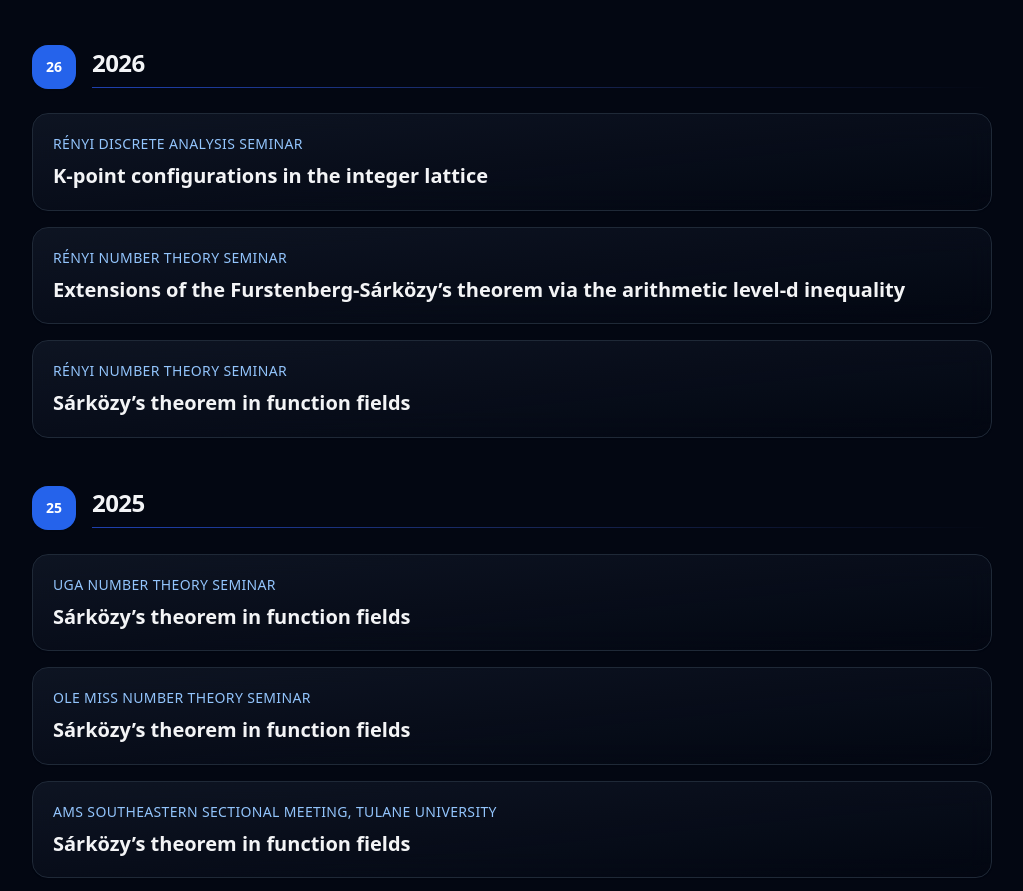
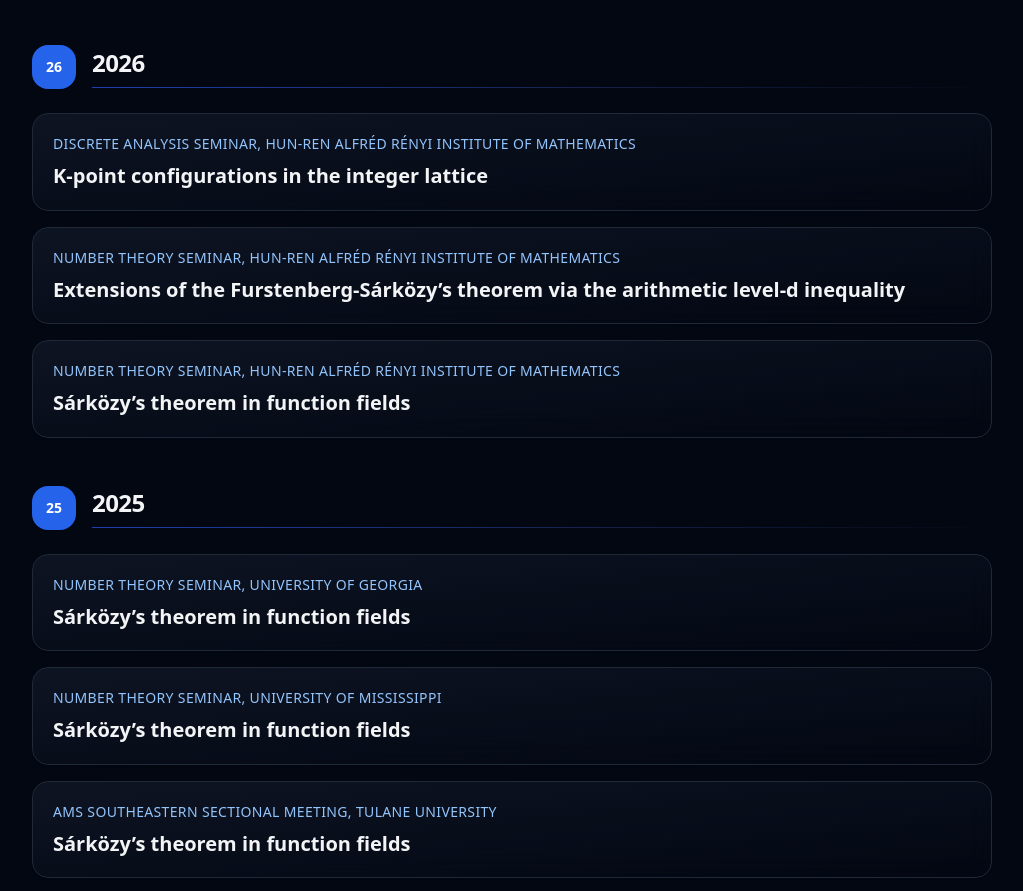
Before and after one commit to lottan18/andrewlott.github.io, a plain HTML site: page talks.html in a window 1280 px wide. Shown: the part 302-1193 px from the top of the page, without its empty margins (128-1151 px from the left). Drawn offline with nearby package versions, Linux system fonts and the light colour scheme.

Commit message:
Update talks.html

```diff
--- a/talks.html
+++ b/talks.html
@@ -115,7 +115,7 @@
         <div class="mt-6 grid gap-4">
           <article class="glass-card rounded-2xl border border-gray-200 dark:border-gray-800 p-5 shadow-sm">
             <p class="text-sm font-medium uppercase tracking-wide text-blue-700 dark:text-blue-300">
-              Rényi Discrete Analysis Seminar
+               Discrete Analysis Seminar, HUN-REN Alfréd Rényi Institute of Mathematics
             </p>
             <h3 class="mt-2 text-xl font-semibold leading-snug">
               K-point configurations in the integer lattice
@@ -124,7 +124,7 @@
 
           <article class="glass-card rounded-2xl border border-gray-200 dark:border-gray-800 p-5 shadow-sm">
             <p class="text-sm font-medium uppercase tracking-wide text-blue-700 dark:text-blue-300">
-              Rényi Number Theory Seminar
+              Number Theory Seminar, HUN-REN Alfréd Rényi Institute of Mathematics
             </p>
             <h3 class="mt-2 text-xl font-semibold leading-snug">
               Extensions of the Furstenberg-Sárközy’s theorem via the arithmetic level-d inequality
@@ -133,7 +133,7 @@
 
           <article class="glass-card rounded-2xl border border-gray-200 dark:border-gray-800 p-5 shadow-sm">
             <p class="text-sm font-medium uppercase tracking-wide text-blue-700 dark:text-blue-300">
-              Rényi Number Theory Seminar
+              Number Theory Seminar, HUN-REN Alfréd Rényi Institute of Mathematics
             </p>
             <h3 class="mt-2 text-xl font-semibold leading-snug">
               Sárközy’s theorem in function fields
@@ -157,7 +157,7 @@
         <div class="mt-6 grid gap-4">
           <article class="glass-card rounded-2xl border border-gray-200 dark:border-gray-800 p-5 shadow-sm">
             <p class="text-sm font-medium uppercase tracking-wide text-blue-700 dark:text-blue-300">
-              UGA Number Theory Seminar
+              Number theory seminar, University of Georgia
             </p>
             <h3 class="mt-2 text-xl font-semibold leading-snug">
               Sárközy’s theorem in function fields
@@ -166,7 +166,7 @@
 
           <article class="glass-card rounded-2xl border border-gray-200 dark:border-gray-800 p-5 shadow-sm">
             <p class="text-sm font-medium uppercase tracking-wide text-blue-700 dark:text-blue-300">
-              Ole Miss Number Theory Seminar
+              Number Theory Seminar, University of Mississippi
             </p>
             <h3 class="mt-2 text-xl font-semibold leading-snug">
               Sárközy’s theorem in function fields
```
